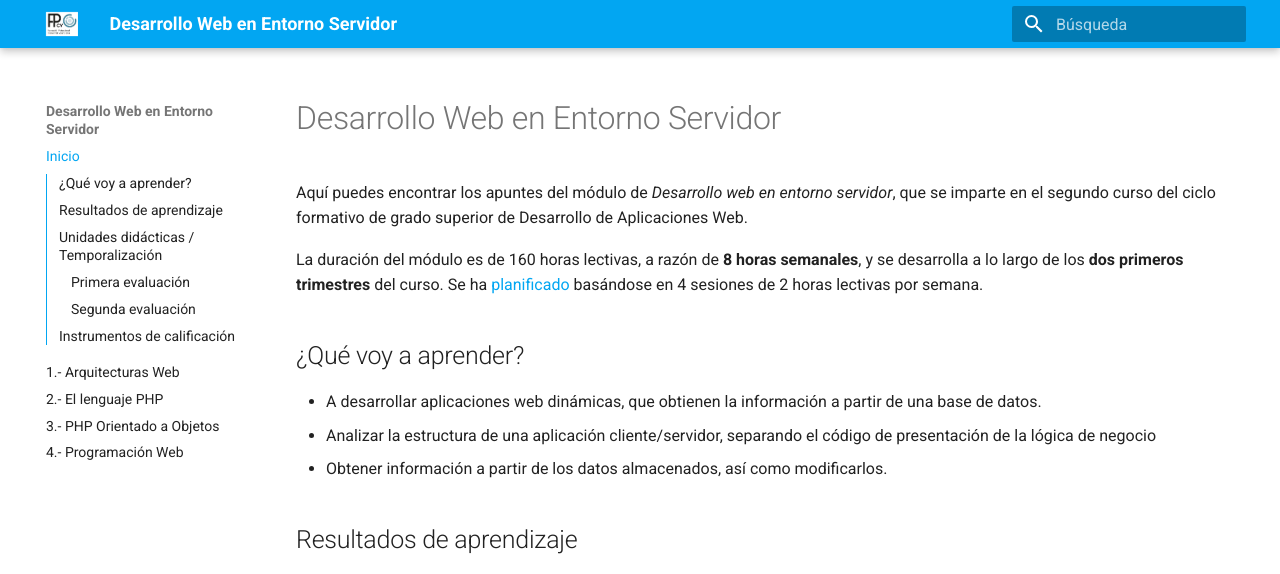
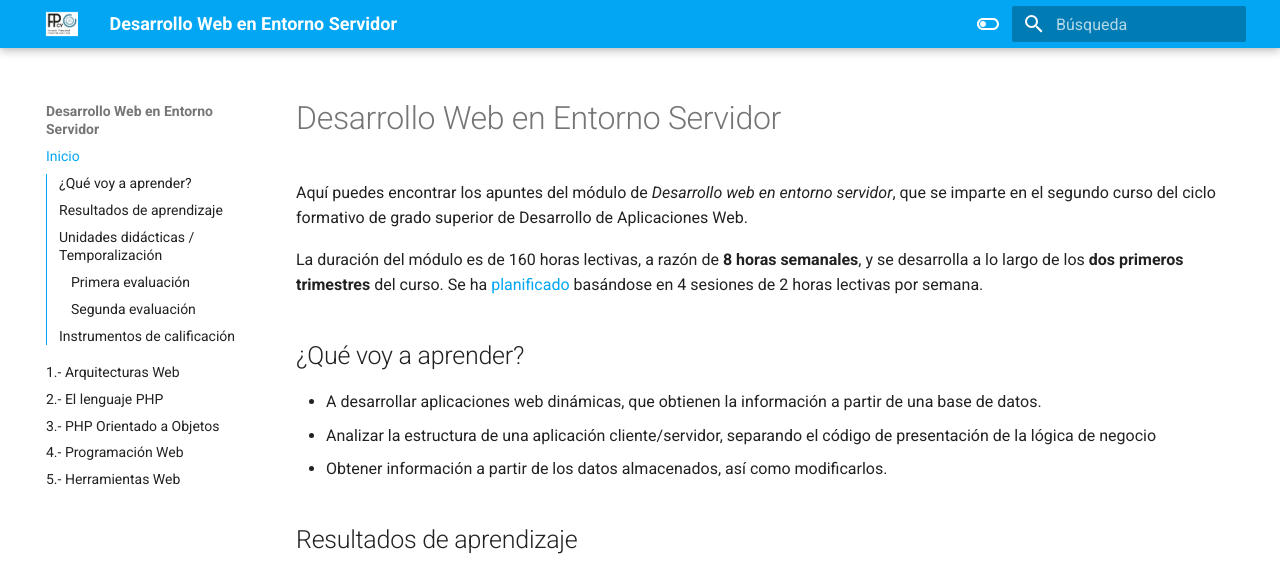
Before and after one commit to aitor-medrano/dwes2122, an MkDocs documentation site: the page built from docs/index.md, in a window 1280 px wide. Shown: the top 574 px of the page. Built offline with MkDocs 1.6.1 and Material for MkDocs 9.7.7, drawn with Linux system fonts in a browser that asks for light colours.

Commit message:
abierta unidad 5

```diff
--- a/mkdocs.yml
+++ b/mkdocs.yml
@@ -8,7 +8,7 @@ nav:
   - "2.- El lenguaje PHP": "02php.md"
   - "3.- PHP Orientado a Objetos": "03phpoo.md"
   - "4.- Programación Web": "04web.md"
-  # - "5.- Herramientas Web": "05herramientas.md"
+  - "5.- Herramientas Web": "05herramientas.md"
   # - "6.- Acceso a Datos": "06accesoDatos.md"
   # - "7.- Frameworks PHP - Laravel": "07frameworks.md"
   # - "8.- Uso avanzado de Frameworks": "08frameworks2.md"
@@ -19,8 +19,18 @@ theme:
   favicon: imagenes/favicon.png
   name: "material"
   palette:
-    primary: light blue
-    accent: "Teal"
+    - scheme: default
+      primary: light blue
+      accent: "Teal"
+      toggle:
+        icon: material/toggle-switch-off-outline
+        name: Cambiar a modo noche
+    - scheme: slate
+      primary: light blue
+      accent: "Teal"
+      toggle:
+        icon: material/toggle-switch
+        name: Cambiar a modo día
   font:
     text: Roboto
     code: Roboto Mono
```
